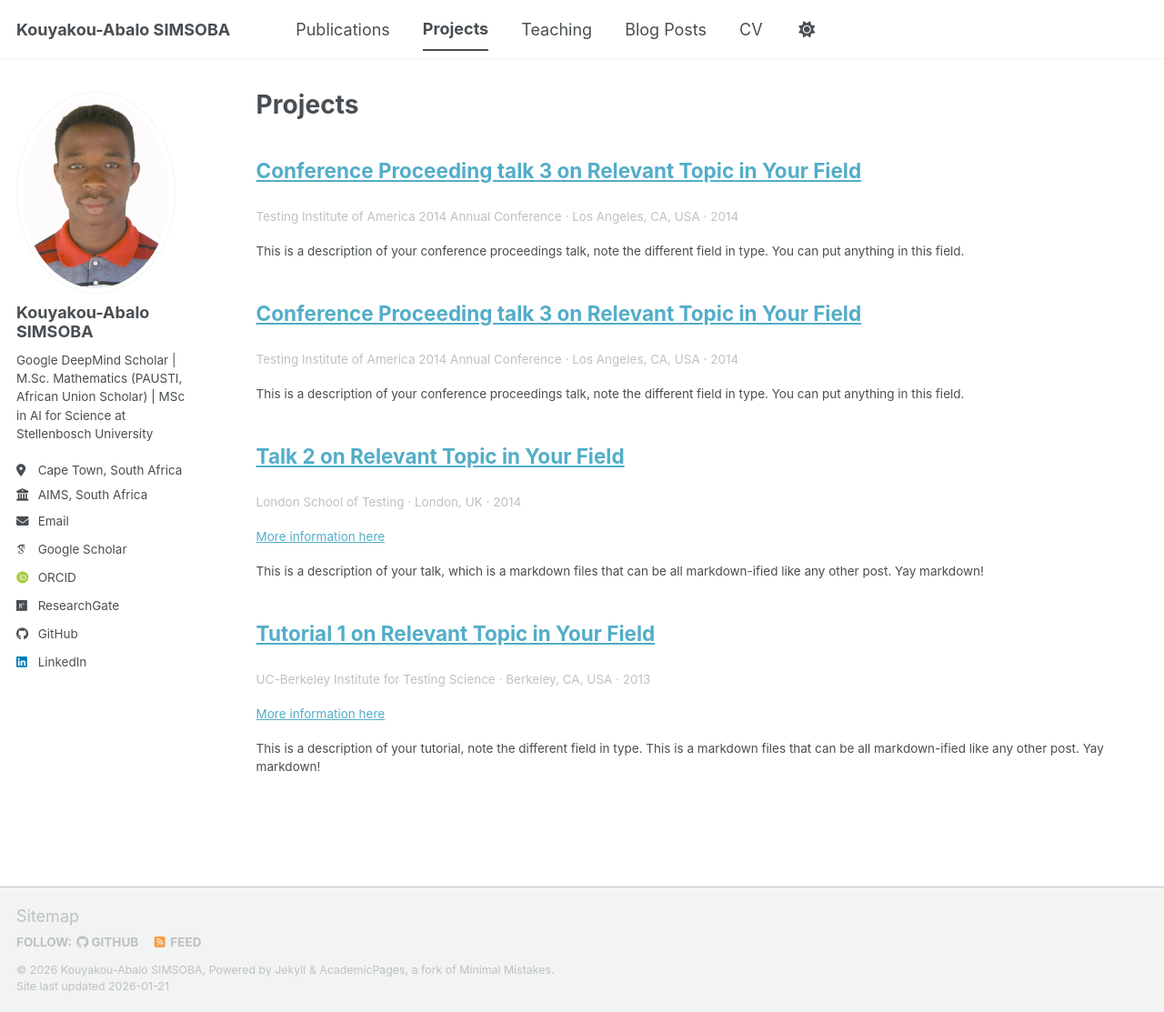
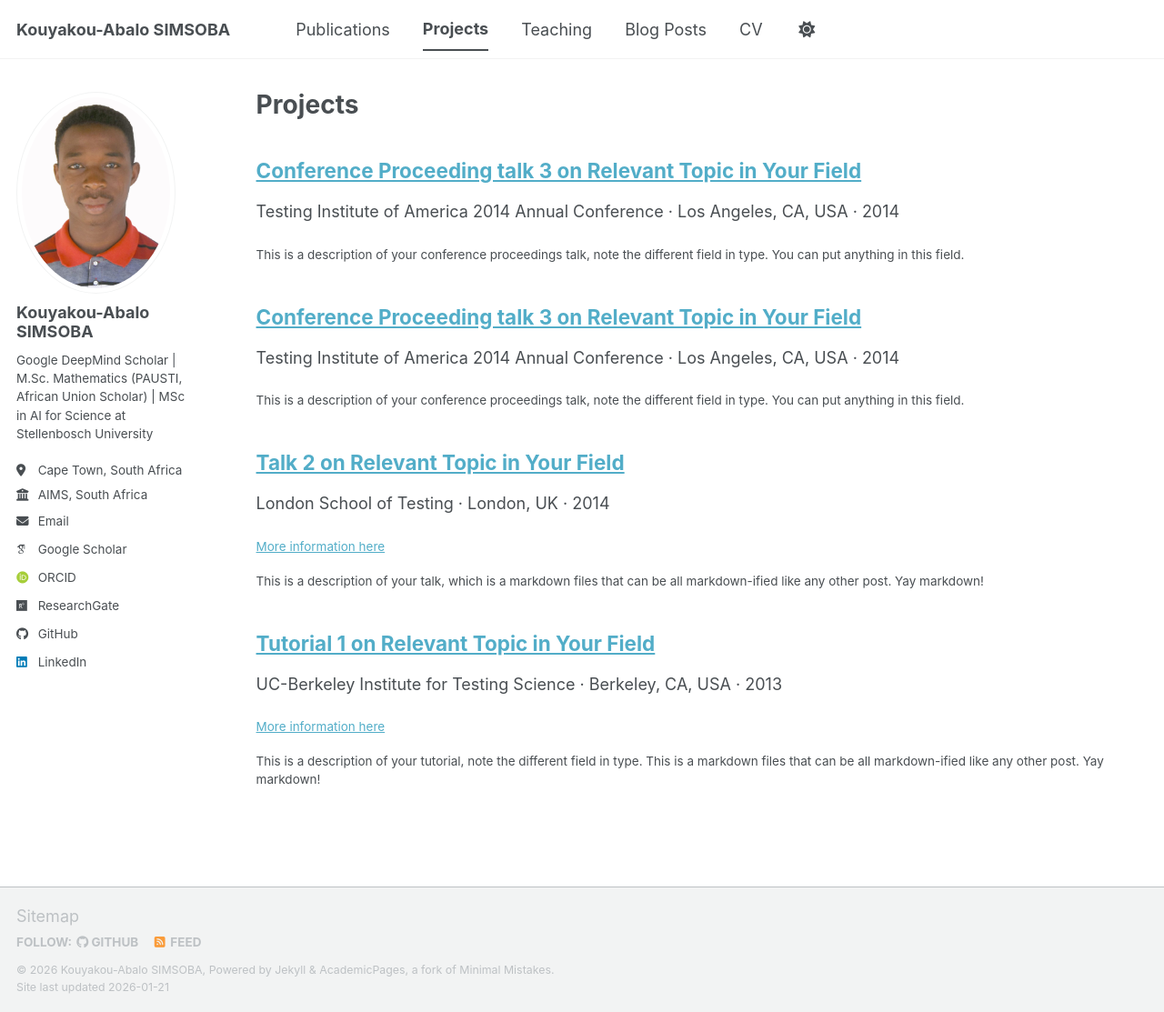
Before and after one commit to simsoba-research/simsoba-research.github.io, a Jekyll site: the page built from _pages/talks.html, in a window 1280 px wide and 1113 px high. Shown: the whole window at 91% size. Built offline with Jekyll 4.4.1, drawn with Linux system fonts in a browser that asks for light colours; some web fonts are replaced; a script bundle is joined from its source files by our own code; library files that are not in the unit come from our copies.

Commit message:
Update talks.html

```diff
--- a/_pages/talks.html
+++ b/_pages/talks.html
@@ -10,14 +10,14 @@ author_profile: true
 {% for post in site.talks reversed %}
 <article class="archive__item">
 
-  <!-- Blue title (same as Teaching / CV) -->
+  <!-- Blue title -->
   <h2 class="archive__item-title">
     <a href="{{ base_path }}{{ post.url }}">{{ post.title }}</a>
   </h2>
 
-  <!-- Clean meta line (NO "Published") -->
+  <!-- NORMAL-SIZED meta line (NO page__meta) -->
   {% if post.venue or post.location or post.date %}
-  <p class="page__meta">
+  <p>
     {% if post.venue %}{{ post.venue }}{% endif %}
     {% if post.location %}
       {% if post.venue %} · {% endif %}{{ post.location }}
@@ -28,7 +28,7 @@ author_profile: true
   </p>
   {% endif %}
 
-  <!-- Full content (like Teaching, no truncation) -->
+  <!-- Full content -->
   <div class="archive__item-excerpt">
     {{ post.content }}
   </div>
```
